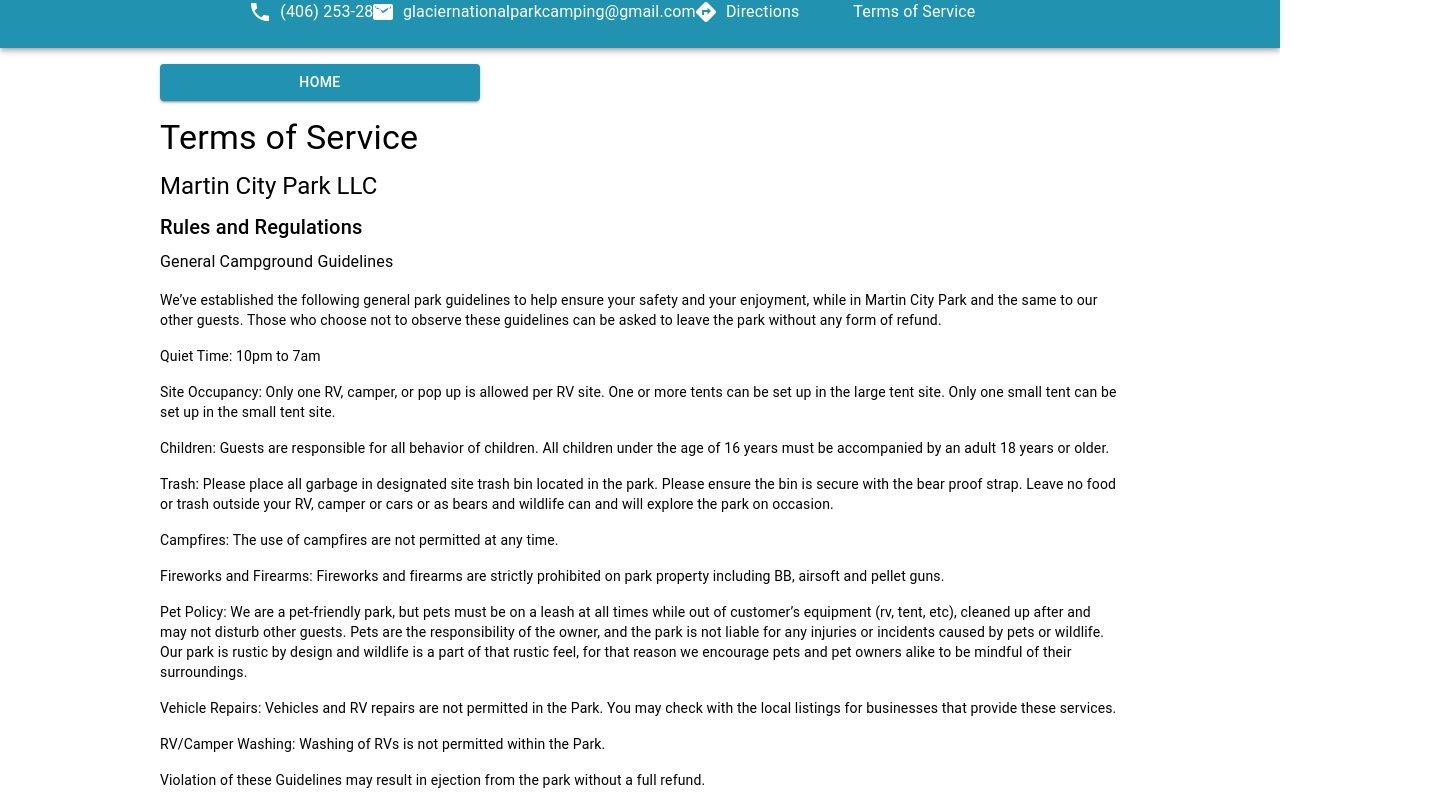
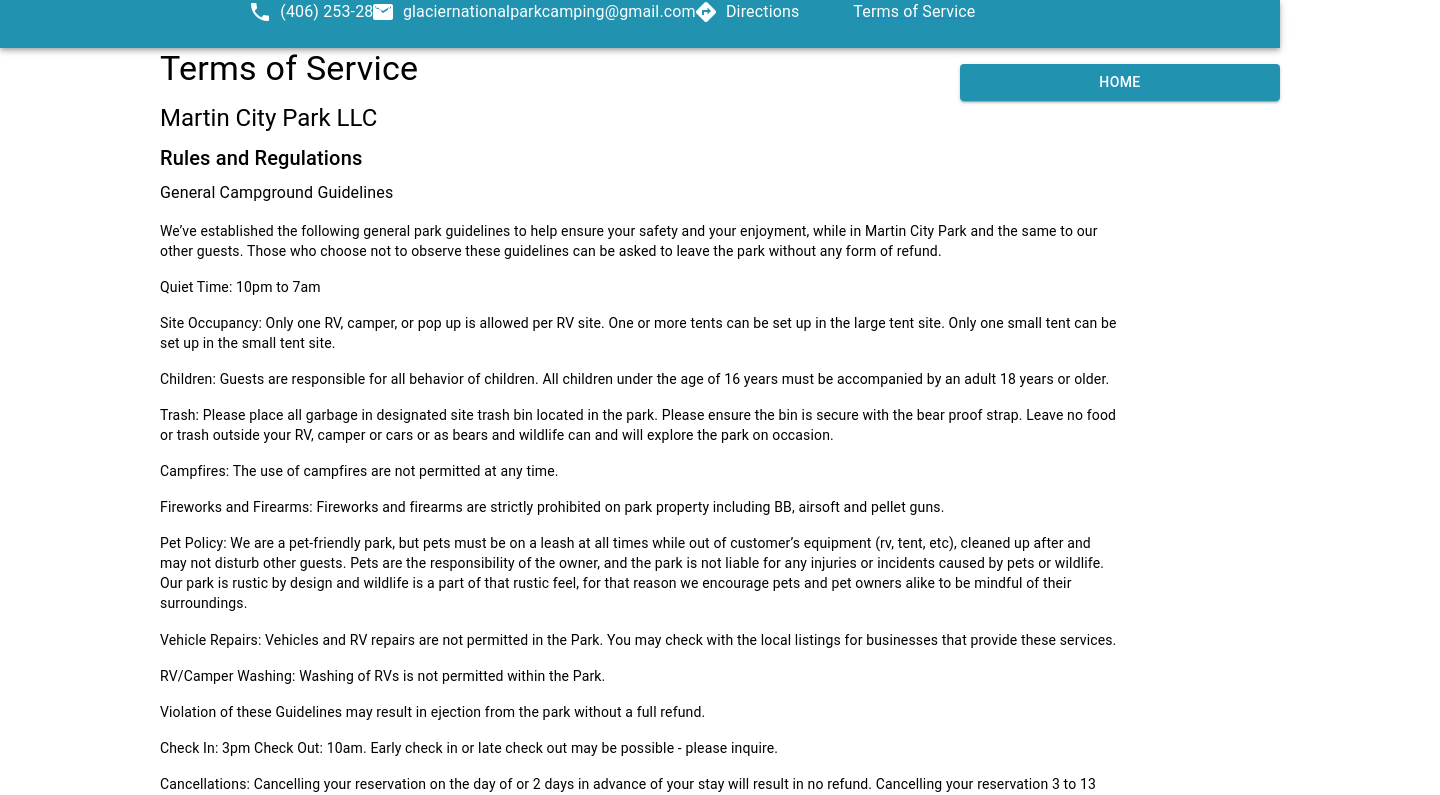
Before and after one commit to SABaltz/martin-city, a React (Create React App) app: page /terms in a window 1280 px wide. Shown: the top 795 px of the page, 1440 px wide, since content can reach past the window. Built offline with nearby package versions, Linux system fonts and the light colour scheme.

Commit message:
Add conditional Grid styling

```diff
--- a/src/components/terms/Terms.jsx
+++ b/src/components/terms/Terms.jsx
@@ -1,27 +1,30 @@
 import React from 'react';
 import Typography from "@mui/material/Typography";
 import Container from "@mui/material/Typography";
-import {Button, Divider} from "@mui/material";
+import {Button, Divider, Grid} from "@mui/material";
 import Box from "@mui/material/Box";
 import {centerVertHoriz} from "../../global-parameters/Styles";
 import {secondaryColor} from "../../global-parameters/Parameters";
-
+import {isMobile} from 'react-device-detect';
 
 function Terms() {
     return (
         <Container>
+            <Grid container sx={{marginLeft: isMobile ? 0 : '10rem'}}>
+                <Grid item xs={12} md={6} order={{ xs: 1, md: 2 }}>
                     <Button variant="contained" href="/"
                             sx={{
                                 color: 'white',
                                 backgroundColor: secondaryColor, ...centerVertHoriz,
                                 width: '20rem',
-                        marginLeft: '10rem',
+                                marginLeft: isMobile ? 0 : '10rem',
                                 marginTop: '1rem',
                                 marginBottom: '1rem'
                             }}>
                         Home
                     </Button>
-            <Box my={4} sx={{margin: '0 10rem'}}>
+                </Grid>
+                <Grid item xs={12} md={6} order={{ xs: 2, md: 1 }}>
                     <Typography variant="h4" gutterBottom>
                         Terms of Service
                     </Typography>
@@ -36,6 +39,11 @@
                     <Typography variant="body1" paragraph>
                         General Campground Guidelines
                     </Typography>
+                </Grid>
+
+            </Grid>
+
+            <Box my={4} sx={{margin: isMobile ? ' 0,0' : '0 10rem'}}>
                 <Typography variant="body2" paragraph>
                     We’ve established the following general park guidelines to help ensure your safety and your
                     enjoyment, while in Martin City Park and the same to our other guests. Those who choose not to
```
Lines whose indentation alone changed are shown as unchanged.
